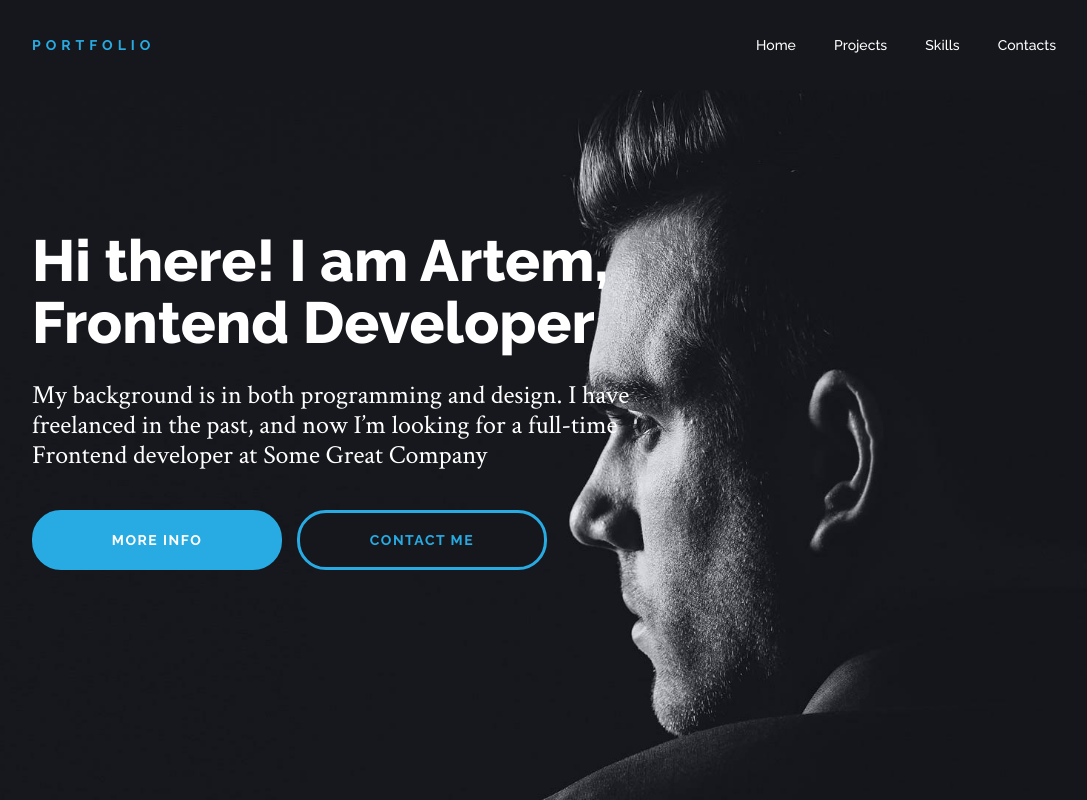
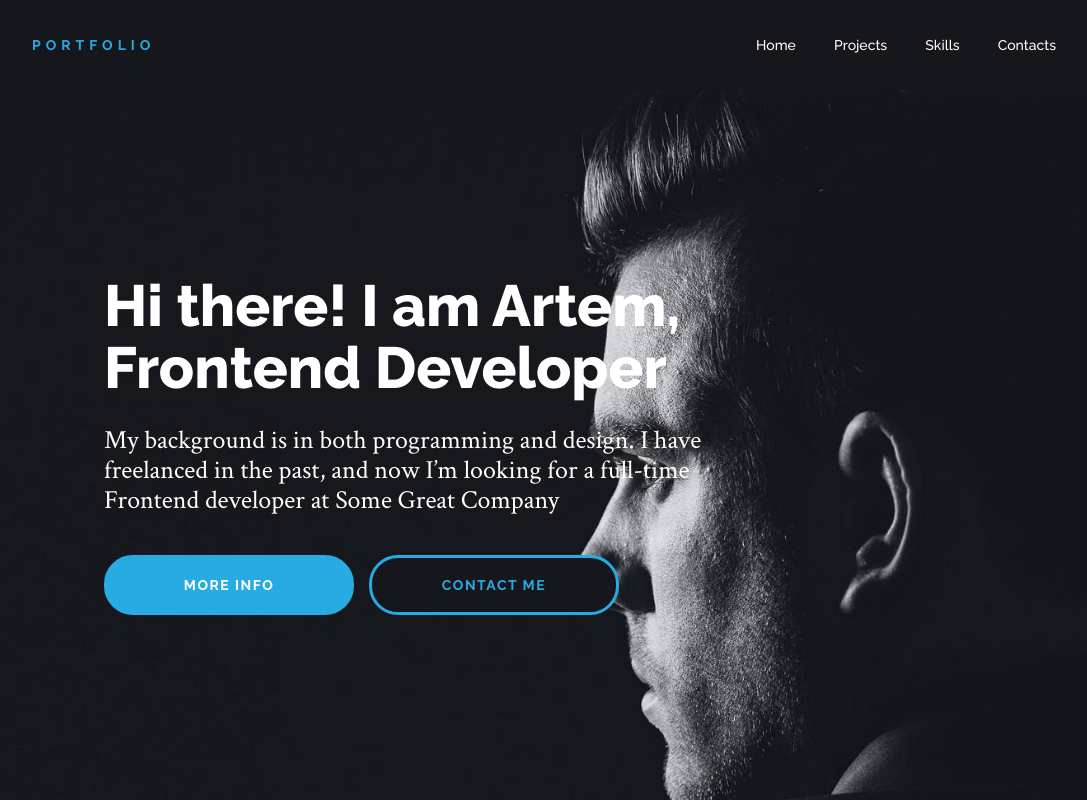
Before and after one commit to aesadov/portfolio, a React (Create React App) app: page / in a window 1280 px wide. Shown: the top 800 px of the page, without its empty margins (96-1183 px from the left). Built offline with nearby package versions, Linux system fonts and the light colour scheme.

Commit message:
height fixed in .mainBlock{}

```diff
--- a/src/common/Components/Title/Title.tsx
+++ b/src/common/Components/Title/Title.tsx
@@ -13,7 +13,7 @@ export const Title = (props: TitlePropsType) => {
         <div className={props.view === 'white'? style.titleWhite: style.title}>
             <h2>{props.title}</h2>
             <h3>{props.secondTitle}</h3>
-            {props.link && <div><span>or write me on </span><Link to={'footer'}>social networks</Link></div>}
+            {props.link && <div><span>or write me on </span><Link to={'footer'} smooth={true} duration={700}>social networks</Link></div>}
         </div>
     );
 }
--- a/src/main/Main.module.scss
+++ b/src/main/Main.module.scss
@@ -2,13 +2,13 @@
 @import 'src/common/styles/sass/mixins';
 
 .mainBlock {
-  height: 100vh;
+  height: calc(100vh - 90px);;
   background-image: url("../assets/image/main.jpg");
-  padding: 0;
   background-position: 50% 0;
   background-attachment: fixed;
   background-size: cover;
   color: white;
+  padding: 90px;
 
   .mainContainer {
     justify-content: space-between;
```
